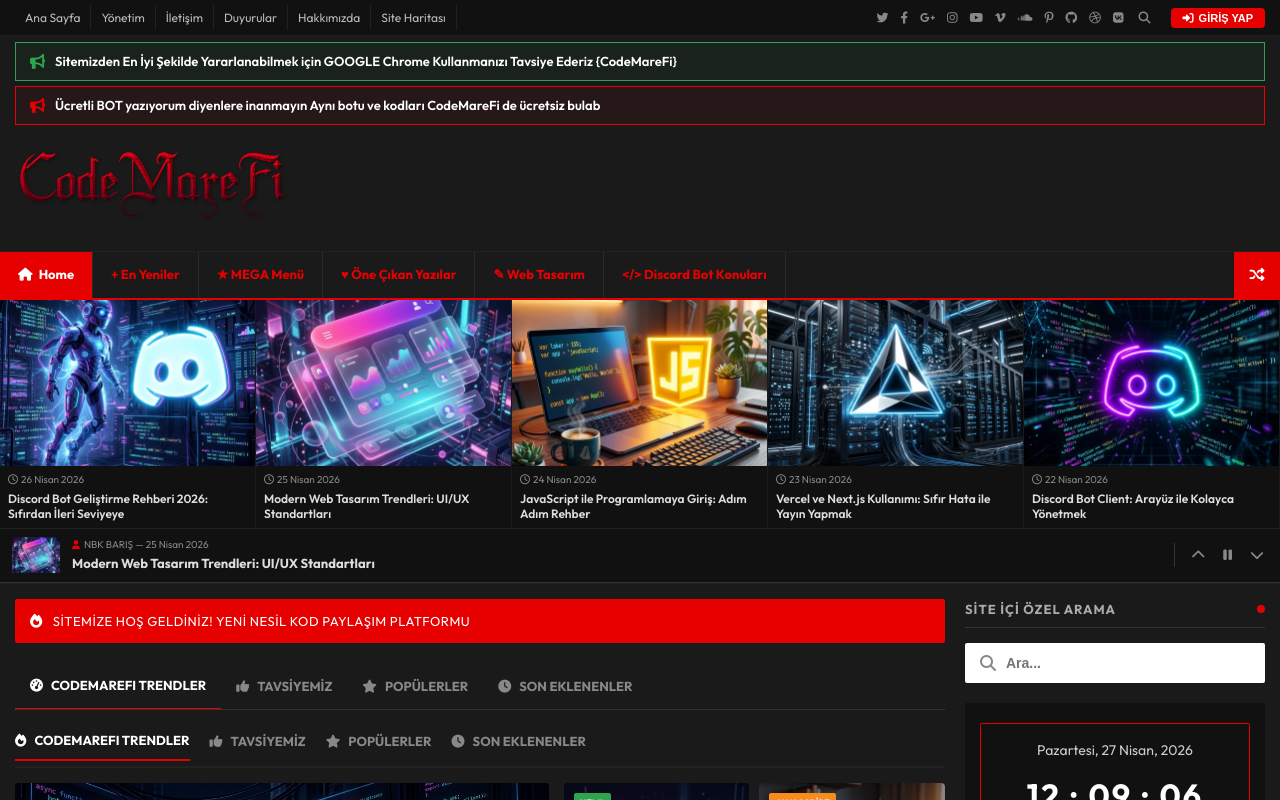
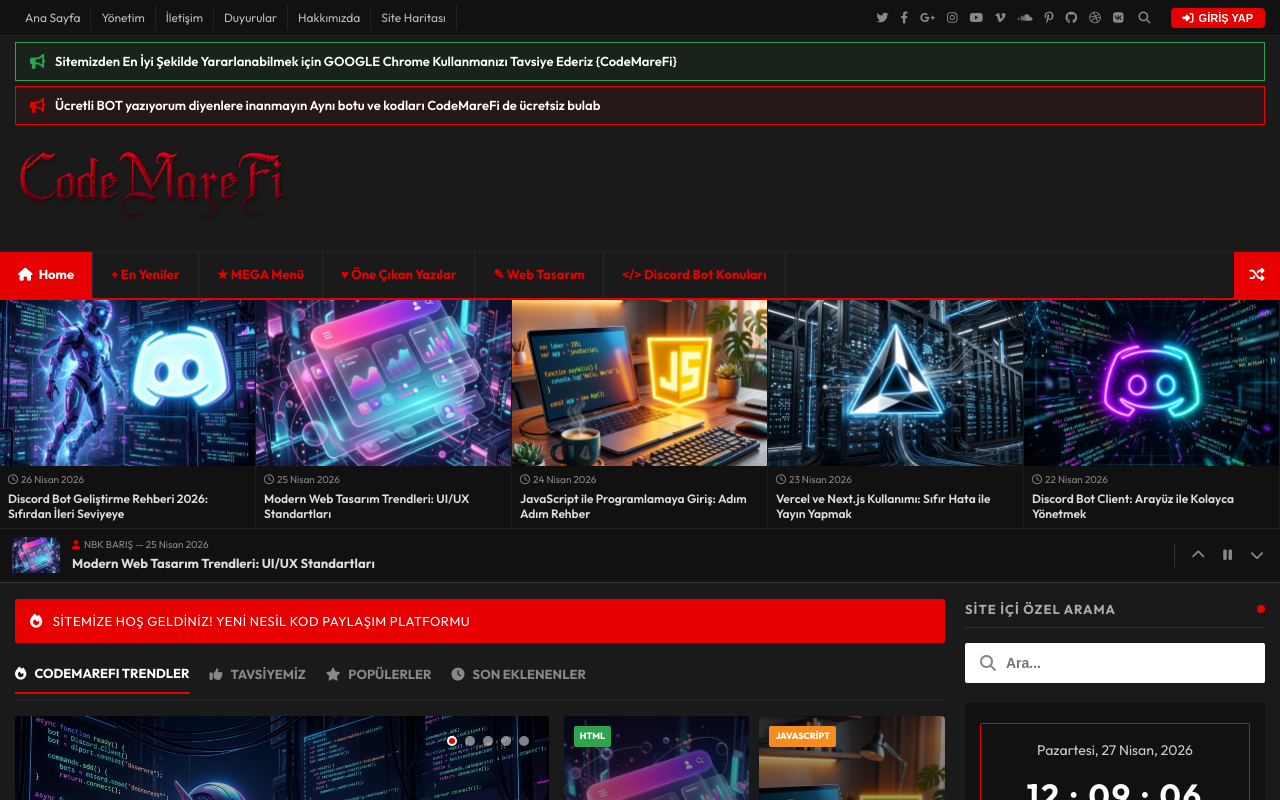
Before and after one commit to NBKBARIS/codemarefi, a Next.js app: page / in a window 1280 px wide. Shown: the top 800 px of the page. Built offline with nearby package versions, Linux system fonts and the light colour scheme; no server answers; the database is empty; a web font is replaced by a local one.

Commit message:
Remove redundant duplicate category tabs

```diff
--- a/app/page.tsx
+++ b/app/page.tsx
@@ -154,21 +154,6 @@
             <span style={{ transition: 'opacity 0.3s ease', animation: 'fadeIn 0.5s' }} key={bannerIdx}>{banners[bannerIdx].text}</span>
           </div>
 
-          {/* TABS */}
-          <div style={{ display: 'flex', borderBottom: '1px solid #333', marginBottom: '20px', overflowX: 'auto', whiteSpace: 'nowrap' }}>
-            <div style={{ padding: '12px 15px', color: '#fff', fontSize: '13px', fontWeight: 'bold', borderBottom: '2px solid #e60000', cursor: 'pointer', display: 'flex', alignItems: 'center', gap: '8px', marginBottom: '-1px', transition: 'color 0.2s' }}>
-              <i className="fa-solid fa-gauge-high"></i> CODEMAREFI TRENDLER
-            </div>
-            <div style={{ padding: '12px 15px', color: '#888', fontSize: '13px', fontWeight: 'bold', cursor: 'pointer', display: 'flex', alignItems: 'center', gap: '8px', transition: 'color 0.2s' }} onMouseEnter={e => e.currentTarget.style.color='#fff'} onMouseLeave={e => e.currentTarget.style.color='#888'}>
-              <i className="fa-solid fa-thumbs-up"></i> TAVSİYEMİZ
-            </div>
-            <div style={{ padding: '12px 15px', color: '#888', fontSize: '13px', fontWeight: 'bold', cursor: 'pointer', display: 'flex', alignItems: 'center', gap: '8px', transition: 'color 0.2s' }} onMouseEnter={e => e.currentTarget.style.color='#fff'} onMouseLeave={e => e.currentTarget.style.color='#888'}>
-              <i className="fa-solid fa-star"></i> POPÜLERLER
-            </div>
-            <div style={{ padding: '12px 15px', color: '#888', fontSize: '13px', fontWeight: 'bold', cursor: 'pointer', display: 'flex', alignItems: 'center', gap: '8px', transition: 'color 0.2s' }} onMouseEnter={e => e.currentTarget.style.color='#fff'} onMouseLeave={e => e.currentTarget.style.color='#888'}>
-              <i className="fa-solid fa-clock"></i> SON EKLENENLER
-            </div>
-          </div>
 
           {/* PREMIUM TABS: Trends, Recommended, etc. */}
           <div style={{ display: 'flex', gap: '20px', marginBottom: '15px', borderBottom: '2px solid #222', paddingBottom: '5px' }}>
```
